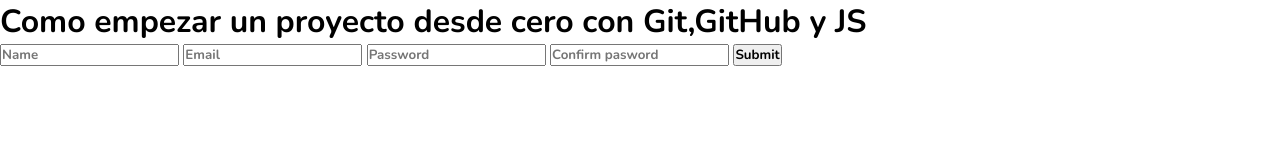
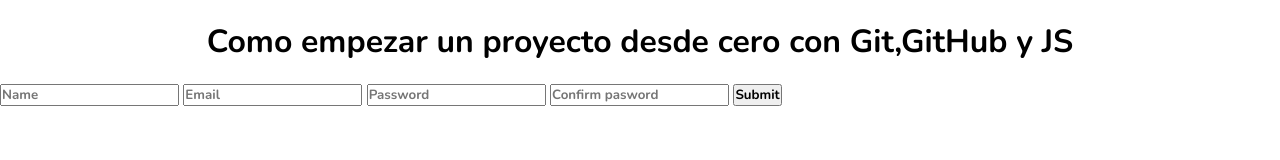
Before and after one commit to JonHernandez20/Practica-JavaScript, a plain HTML site: page index.html in a window 1280 px wide. Drawn offline with nearby package versions, Linux system fonts and the light colour scheme.

Commit message:
Design initial the header

```diff
--- a/index.html
+++ b/index.html
@@ -15,7 +15,7 @@
 </head>
 <body>
     <header>
-        <h1>Como empezar un proyecto desde cero con Git,GitHub y JS</h1>
+        <h1 class="tittle__header">Como empezar un proyecto desde cero con Git,GitHub y JS</h1>
     </header>
     <main>
         <form action="">
--- a/styles/main.css
+++ b/styles/main.css
@@ -1,4 +1,6 @@
 @import url('https://fonts.googleapis.com/css2?family=Maven+Pro:wght@400;700&family=Nunito:wght@700&display=swap');
+
+/* Universal */
 
 * {
     font-family: 'Maven Pro', sans-serif;
@@ -7,3 +9,11 @@
     padding: 0;
     box-sizing: border-box;
 }
+
+/* Global */
+header {
+    width: ;
+    margin: 0 auto;
+    text-align: center;
+    margin: 20px;
+}
```
